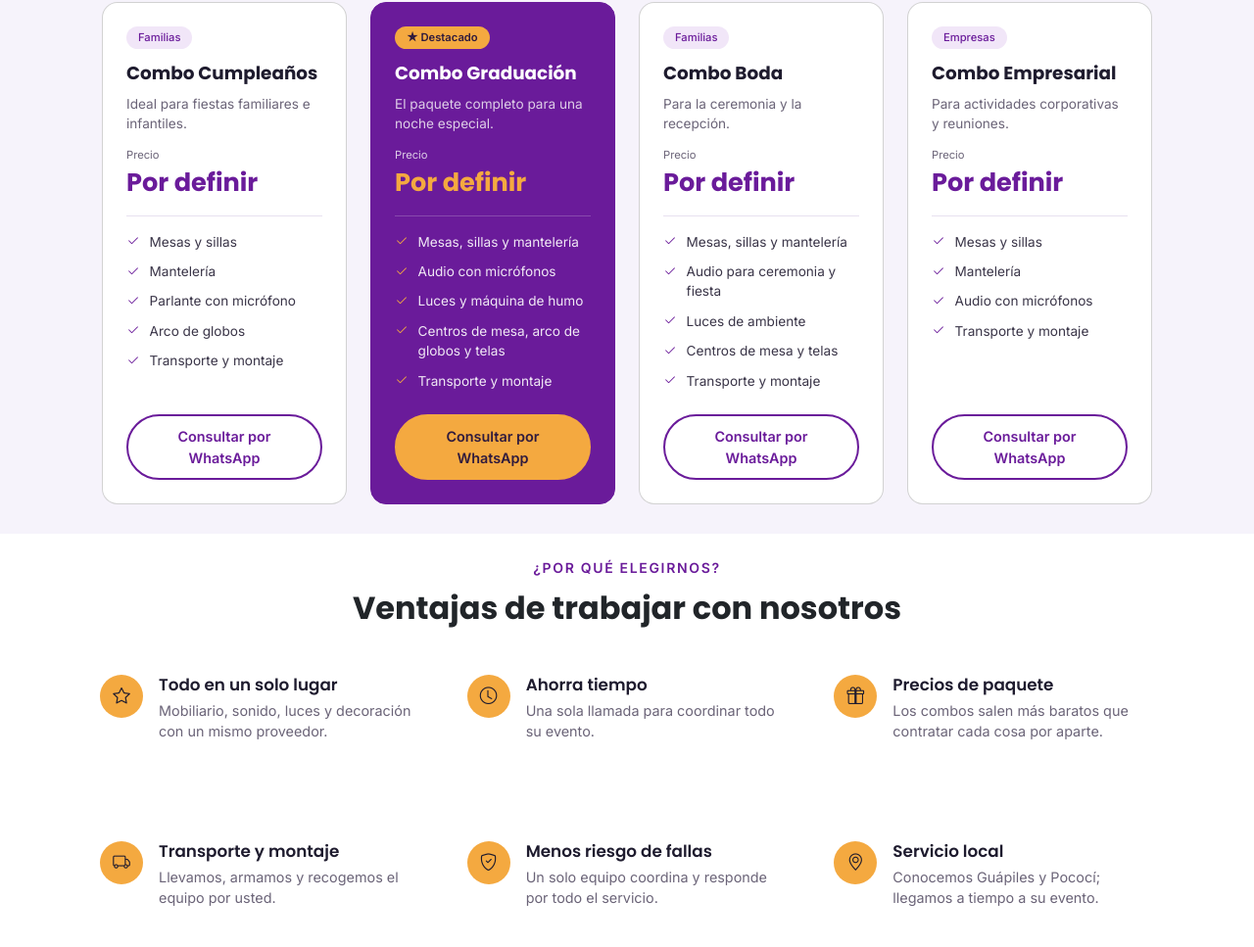
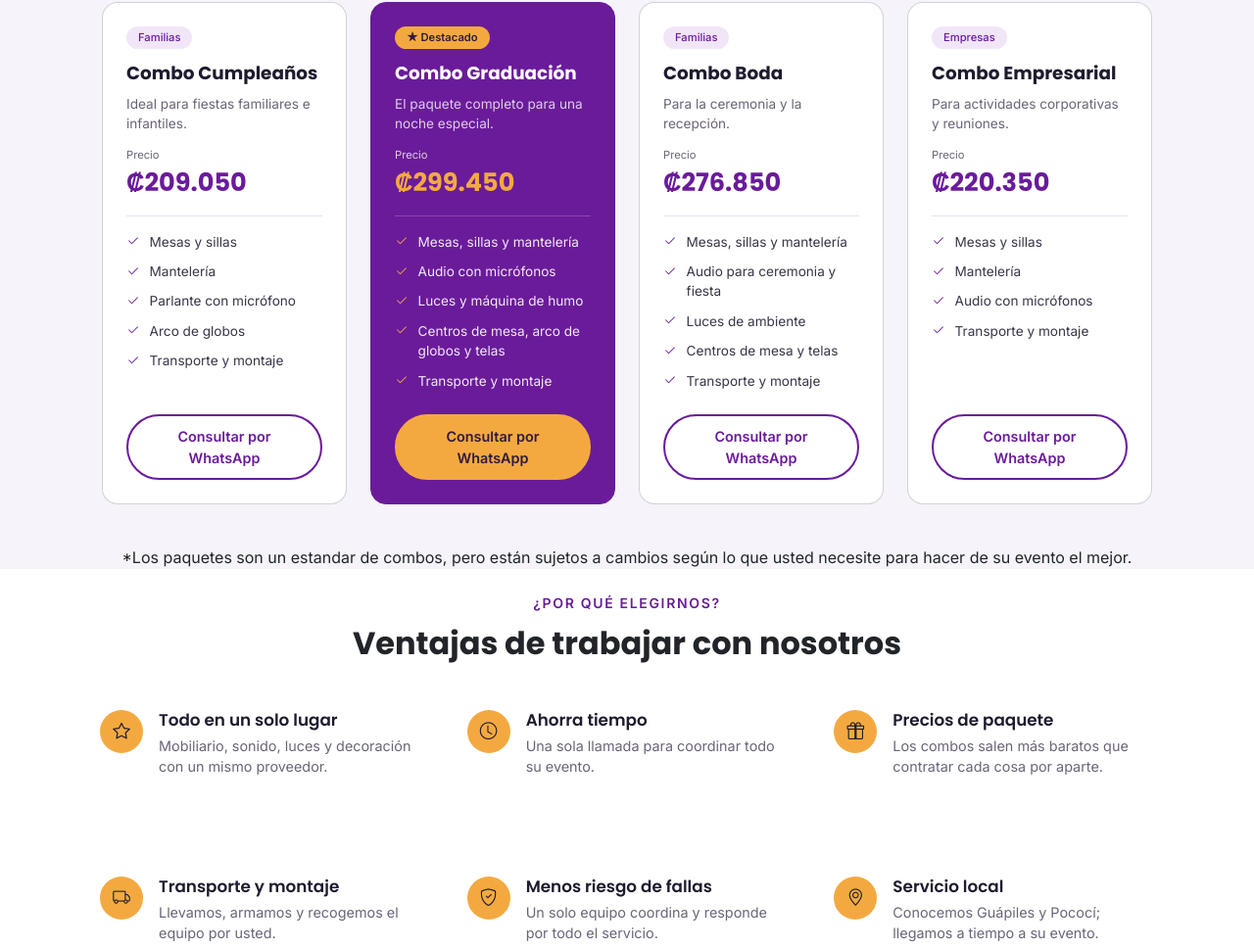
Before and after one commit to YosimarSC/proyecto_economia, a plain HTML site: page index.html in a window 1280 px wide. Shown: the part 1288-2255 px from the top of the page at 98% size. Drawn offline with nearby package versions, Linux system fonts and the light colour scheme.

Commit message:
puse los precios de los paquetes

```diff
--- a/index.html
+++ b/index.html
@@ -164,7 +164,7 @@
             <h4 class="card-title">Combo Cumpleaños</h4>
             <p class="paquete-desc">Ideal para fiestas familiares e infantiles.</p>
             <span class="paquete-precio-label">Precio</span>
-            <span class="paquete-precio">Por definir</span>
+            <span class="paquete-precio">₡209.050</span>
             <ul class="paquete-lista">
               <li><i class="bi bi-check2"></i> Mesas y sillas</li>
               <li><i class="bi bi-check2"></i> Mantelería</li>
@@ -185,7 +185,7 @@
             <h4 class="card-title">Combo Graduación</h4>
             <p class="paquete-desc">El paquete completo para una noche especial.</p>
             <span class="paquete-precio-label">Precio</span>
-            <span class="paquete-precio">Por definir</span>
+            <span class="paquete-precio">₡299.450</span>
             <ul class="paquete-lista">
               <li><i class="bi bi-check2"></i> Mesas, sillas y mantelería</li>
               <li><i class="bi bi-check2"></i> Audio con micrófonos</li>
@@ -206,7 +206,7 @@
             <h4 class="card-title">Combo Boda</h4>
             <p class="paquete-desc">Para la ceremonia y la recepción.</p>
             <span class="paquete-precio-label">Precio</span>
-            <span class="paquete-precio">Por definir</span>
+            <span class="paquete-precio">₡276.850</span>
             <ul class="paquete-lista">
               <li><i class="bi bi-check2"></i> Mesas, sillas y mantelería</li>
               <li><i class="bi bi-check2"></i> Audio para ceremonia y fiesta</li>
@@ -226,7 +226,7 @@
             <h4 class="card-title">Combo Empresarial</h4>
             <p class="paquete-desc">Para actividades corporativas y reuniones.</p>
             <span class="paquete-precio-label">Precio</span>
-            <span class="paquete-precio">Por definir</span>
+            <span class="paquete-precio">₡220.350</span>
             <ul class="paquete-lista">
               <li><i class="bi bi-check2"></i> Mesas y sillas</li>
               <li><i class="bi bi-check2"></i> Mantelería</li>
@@ -240,6 +240,10 @@
         </div>
 
       </div>
+      <p class="fs-md fg-3 mb-0">
+        *Los paquetes son un estandar de combos, pero están sujetos a cambios según lo que
+        usted necesite para hacer de su evento el mejor.
+      </p>
     </section>
 
     <br>
```
